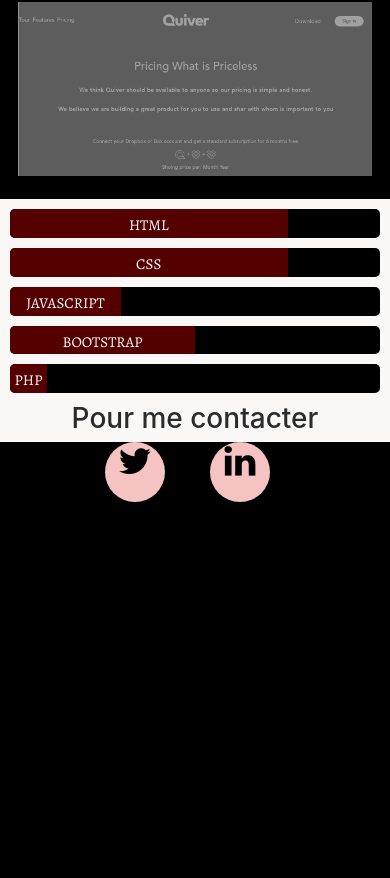
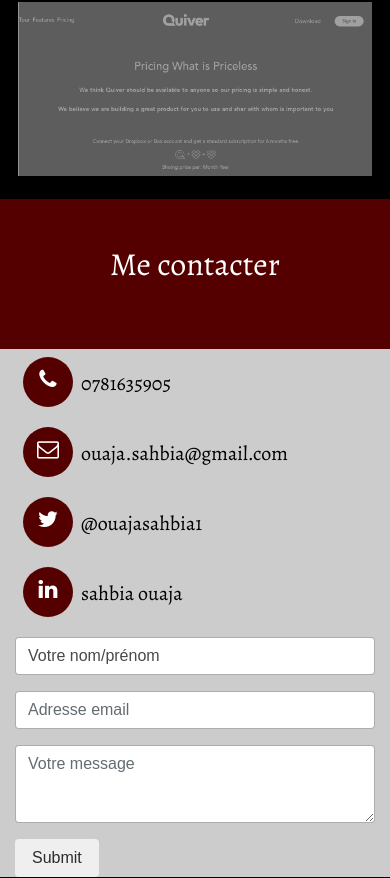
Before and after one commit to bettoumi/portfolio, a PHP site: page / in a window 390 px wide. Shown: the part 3025-3903 px from the top of the page. Before the commit the page ends 3527 px from the top, so only its background shows below. Run offline with PHP 8.4, Linux system fonts and the light colour scheme; some web fonts are replaced.

Commit message:
style contact  section

```diff
--- a/css/main.css
+++ b/css/main.css
@@ -182,21 +182,7 @@ textarea {
     padding-right: 5px;
     padding-left: 5px;
 }
-.icone
-{
 
-      border-radius: 50%;
-      border: 1px solid transparent;
-      height: 60px;
-      width: 60px;
-     background-color: #f5c4c2;
-      margin-bottom:  20px  ;
-}
-.icone a i
-{
-        color:black;
-
-}
                 /*------- ---Style aboutme section----------*/
 
 #aboutme
@@ -297,7 +283,7 @@ textarea {
   bottom: -50px;
   background-color: rgba(11,11,11,.9);
   overflow: hidden;
-  /*transform: translate(-50%, -50%);*/
+
 }
 
 .projet-description .projet-description-contenu
@@ -311,7 +297,6 @@ textarea {
   top: 5%;
    transition: all 0.8s  ease-in;
   transform: translateY(0);
-  /*opacity: 0;*/
    color:#DD95A7;
    font-size: 18px;
    font-family: 'Alegreya', serif;
@@ -322,11 +307,11 @@ textarea {
 .projet-description-contenu h4
 {
 
-
   text-transform: uppercase;
   font-weight: 400;
   margin: 0;
  color:#DD95A7;
+
  }
 
 .titre-1
@@ -361,32 +346,56 @@ textarea {
     transition: all 0.8s;
     opacity:1;
 }
-.compet-contact
+                         /*---------------Style Competence section-----------------*/
+
+
+
+
+
+.contact
 {
-  background-color:  rgba(245,240,240,0.5);
+  background-color: rgb(204,204,204);
+  font-family: 'Alegreya', serif;
 }
-.progress
+.titrecontact
 {
-   background-color: black;
-   margin: 10px 10px;
-    border-radius: 5px;
+  height: 150px;
+  background-color: rgb(85,0,0);
+  color: white;
 }
-.progress-bar
+ .element
+{
+  font-size: 20px;
+  font-family: 'Alegreya', serif;
+  color: black;
+
+}
+
+
+.icone
 {
 
-  height: 1.8rem;
+      border-radius: 50%;
+      border: 1px solid transparent;
+      height: 50px;
+      width: 50px;
+       background-color:rgb(85,0,0) ;
+      margin-bottom:  20px  ;
 
-  font-family: 'Alegreya', serif;
-  background-color: rgb(85,0,0);
-  padding-top: 0.5rem;
-  font-size: 15px;
 }
+.icone a i
+{
+        color: white;
+        margin-top: 10px;
+       font-size: 22px;
+
+}
+
 
 .footer-portfolio
 {
   background-color: black;
 }
-
 
 
  /* ==========================================================================
--- a/index.html
+++ b/index.html
@@ -221,32 +221,92 @@
         </div>
   </div>
   </section>
-  <section class="compet-contact row">
-    <article id="competence" class="col-12 col-md-6 col-xl-6">
-          <div class="progress">
-           <div class="progress-bar" role="progressbar"  style="width: 75%" aria-valuenow="75" aria-valuenow="0" aria-valuemin="0" aria-valuemax="100">HTML</div>
-         </div>
-        <div class="progress">
-         <div class="progress-bar" role="progressbar" style="width: 75%" aria-valuenow="75" aria-valuemin="0" aria-valuemax="100">CSS</div>
-        </div>
-       <div class="progress">
-         <div class="progress-bar" role="progressbar" style="width: 30%" aria-valuenow="50" aria-valuemin="0" aria-valuemax="100">JAVASCRIPT</div>
-       </div>
-       <div class="progress">
-      <div class="progress-bar" role="progressbar" style="width: 50%" aria-valuenow="50" aria-valuemin="0" aria-valuemax="100">BOOTSTRAP</div>
-    </div>
-       <div class="progress">
-           <div class="progress-bar" role="progressbar" style="width: 10%" aria-valuenow="10" aria-valuemin="0" aria-valuemax="100">PHP</div>
-      </div>
 
-    </article>
-    <article id="contact" class="col-12 col-md-6 col-xl-6">
-       <h3 class="text-center">Pour me contacter</h3>
+
+                  <!--=======Contact section==========-->
 
 
 
+  <section class="contact" id="contact">
+
+    <h2 class="text-center titrecontact pt-5 pb-5">Me contacter</h2>
+    <div class="row ml-2 mr-2">
+         <article class="col-12 col-md-12 col-lg-6 reseau">
+           <div class="row">
+
+              <div class="col-12 col-md-6 col-lg-3">
+                <div class="d-flex">
+                    <div class="text-center icone ">
+                          <a href="#"><i class="fa fa-phone" aria-hidden="true"></i>
+                        </i></a>
+
+                     </div>
+                     <span class="mb-3 mx-2 d-flex align-items-center element">0781635905</span>
+                </div>
+
+              </div>
+            <div class="col-12 col-md-6 col-lg-3">
+              <div class="d-flex">
+                <div class="text-center icone">
+                   <a href="#"><i class="fa fa-envelope-o" aria-hidden="true"></i>
+                   </i></a>
+                 </div>
+                <span class="mb-3 mx-2 d-flex align-items-center element">ouaja.sahbia@gmail.com</span>
+              </div>
+            </div>
+
+            <div class="col-12 col-md-6 col-lg-3">
+              <div class="d-flex">
+                 <div class="icone text-center">
+                      <a href="https://twitter.com/ouajasahbia1"><i class="fa fa-twitter"></i></a>
+                 </div>
+                  <span class="mb-3 mx-2 d-flex align-items-center element">@ouajasahbia1</span>
+              </div>
+            </div>
+            <div class="col-12 col-md-6 col-lg-3">
+              <div class="d-flex">
+                 <div class="text-center icone">
+                       <a href="https://www.linkedin.com/feed/?trk="><i class="fa fa-linkedin"></i></a>
+                 </div>
+                   <span class="mb-3 mx-2 d-flex align-items-center element">sahbia ouaja</span>
+              </div>
+            </div>
+
+           </div>
+          </div>
     </article>
 
+
+         <article class="col-12 col-md-12 col-lg-6 formulaire">
+             <form>
+                 <div class="form-group">
+
+
+                     <input class="form-control" type="text" value="Votre nom/prénom" id="nom-prenom">
+                </div>
+                 <div class="form-group">
+
+                    <input type="email" class="form-control" id="email" aria-describedby="emailHelp" placeholder="Adresse email">
+
+                 </div>
+
+
+
+                <div class="form-group">
+
+                    <textarea class="form-control" id="message" rows="3" placeholder="Votre message"></textarea>
+               </div>
+
+         <button type="submit" class="btn">Submit</button>
+   </form>
+</article>
+
+</div>
+
+
+
+
+</section>
 
   </section>
 
@@ -254,14 +314,10 @@
 <footer class="footer-portfolio">
   <div class="icones row">
               <div class="col-3 offset-3  mr-0 col-sm-3 col-lg-3">
-                 <div class="icone text-center">
-                   <a href="#"><i class="fa fa-twitter" style="font-size:36px"></i></a>
-                  </div>
+
               </div>
               <div class="col-3  offset-2 col-sm-3 ml-0 col-lg-3">
-               <div class="text-center icone">
-                <a href="#"><i class="fa fa-linkedin" style="font-size:36px"></i></a>
-                </div>
+
               </div>
           </div>
 </footer>
```
